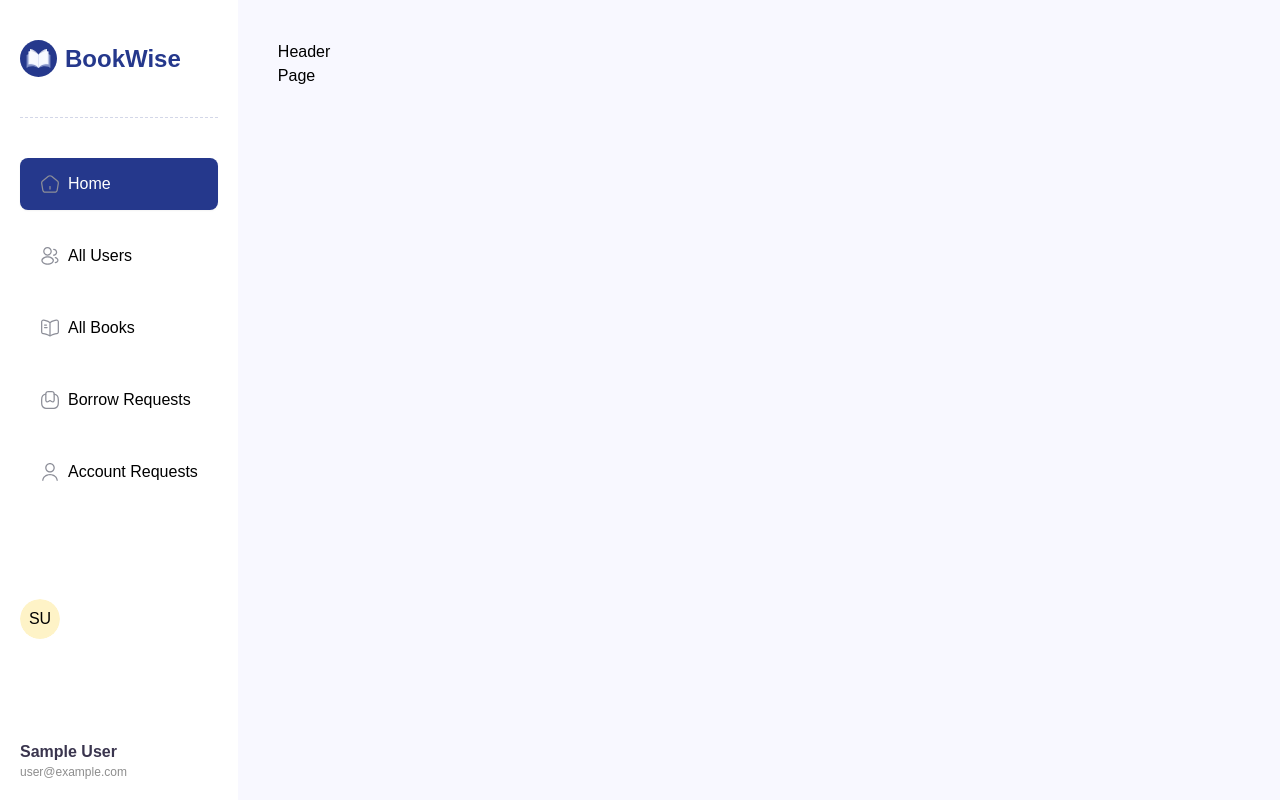
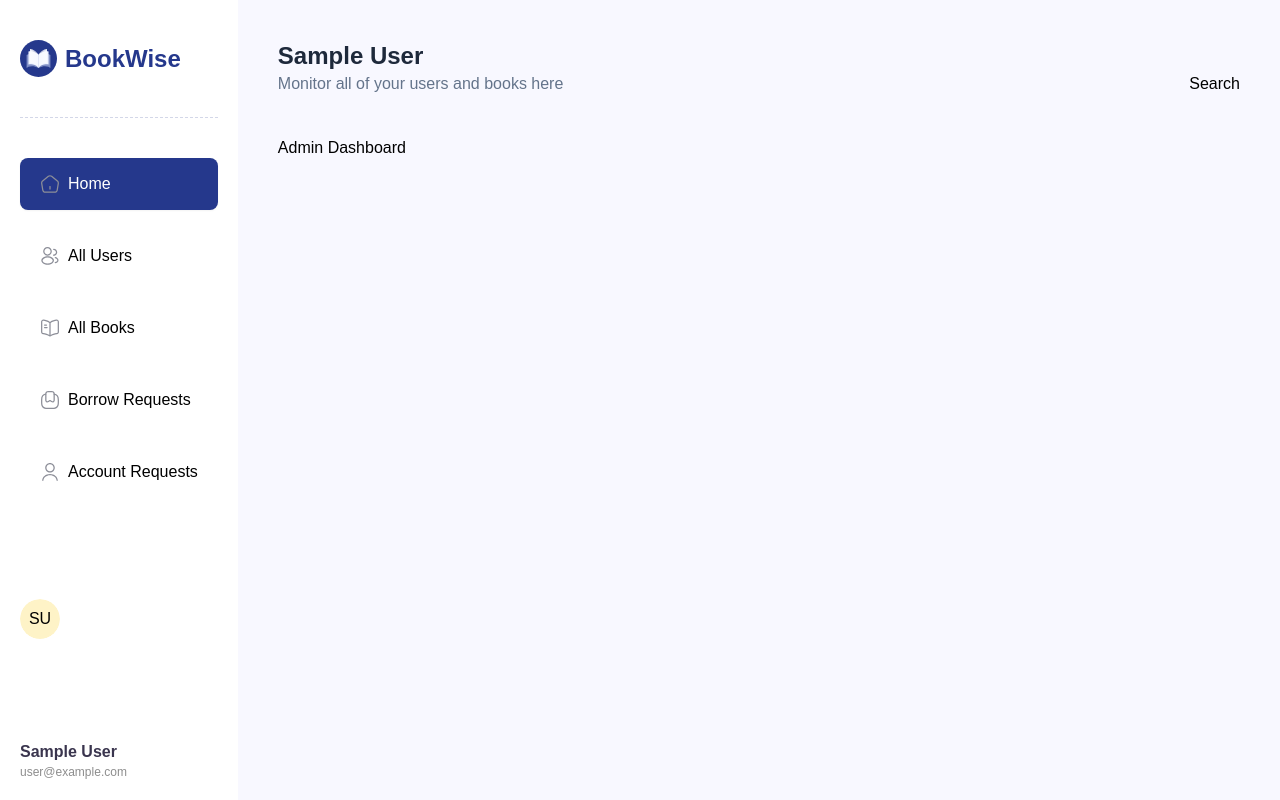
Before and after one commit to Jiwei-Cao/university-library, a Next.js app: page /admin in a window 1280 px wide. Built offline with nearby package versions, Linux system fonts and the light colour scheme; no server answers; sample sign-in values are in the browser's storage; a web font is replaced by a local one.

Commit message:
added header

```diff
--- a/app/admin/layout.tsx
+++ b/app/admin/layout.tsx
@@ -3,6 +3,7 @@
 import React, { ReactNode } from "react"
 import "@/styles/admin.css"
 import Sidebar from "@/components/admin/Sidebar";
+import Header from "@/components/admin/Header";
 
 const Layout = async ({ children }: { children: ReactNode }) => {
     const session = await auth();
@@ -14,7 +15,7 @@
             <Sidebar session={session}/>
 
             <div className="admin-container">
-                <p>Header</p>
+                <Header session={session}/>
                 {children}
             </div>
         </main>
--- a/app/admin/page.tsx
+++ b/app/admin/page.tsx
@@ -2,7 +2,7 @@
 
 const Page = () => {
     return (
-        <div>Page</div>
+        <div>Admin Dashboard</div>
     )
 };
 
--- /dev/null
+++ b/components/admin/Header.tsx
@@ -0,0 +1,21 @@
+import { Session } from "next-auth";
+import React from "react";
+
+const Header = ({ session }: { session: Session }) => {
+    return (
+        <header className="admin-header">
+            <div>
+                <h2 className="text-2xl font-semibold text-dark-400">
+                    {session?.user?.name}
+                </h2>
+                <p className="text-base text-slate-500">
+                    Monitor all of your users and books here
+                </p>
+            </div>
+
+            <p>Search</p>
+        </header>
+    )
+};
+
+export default Header;
```
